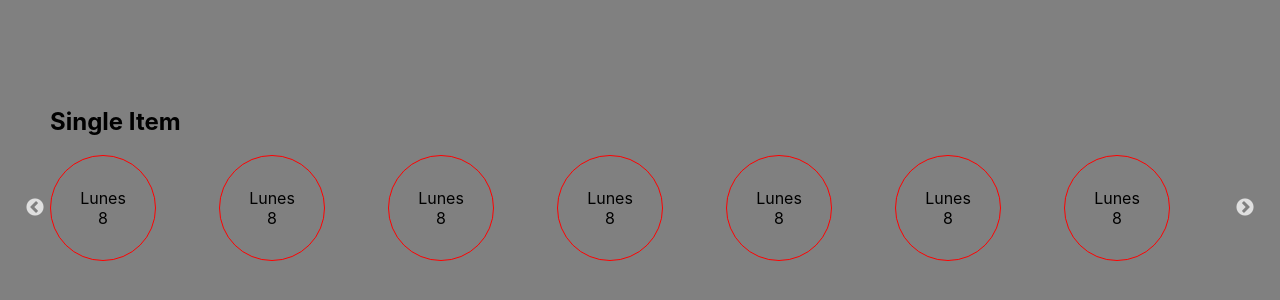
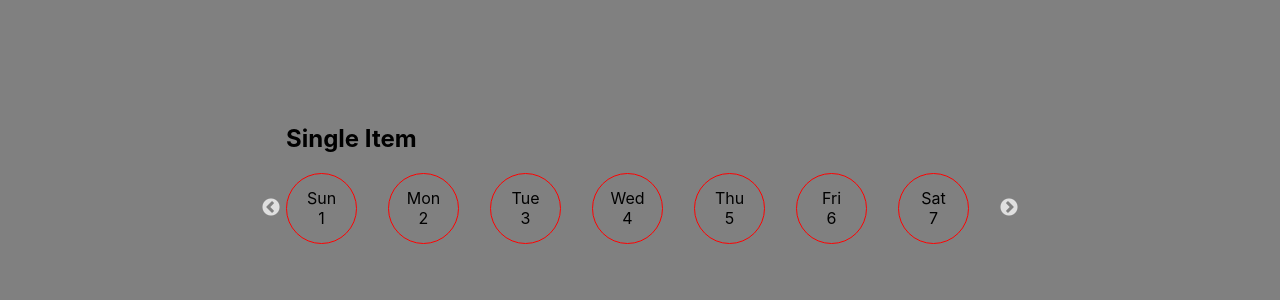
Before and after one commit to Peererxon/ergeon-calendar-test, a React (Create React App) app: page / in a window 1280 px wide. Shown: the part 276-576 px from the top of the page. Built offline with nearby package versions, Linux system fonts and the light colour scheme.

Commit message:
IMP: starting to work with dates
- Creating array with all of the day in the actual month
- Creating object for each day to supply the calendarItem container
- Iterating through ItemCalendar and sending props
- creating interfaces for day object

```diff
--- a/package.json
+++ b/package.json
@@ -10,6 +10,7 @@
     "@types/node": "^16.11.32",
     "@types/react": "^18.0.8",
     "@types/react-dom": "^18.0.3",
+    "date-fns": "^2.28.0",
     "react": "^18.1.0",
     "react-dom": "^18.1.0",
     "react-scripts": "5.0.1",
--- a/src/App.tsx
+++ b/src/App.tsx
@@ -1,11 +1,11 @@
-import { SlockCarousel } from "./components/SlickCarousel";
+import { Calendar } from "./container/Calendar";
 import './App.css';
 import "slick-carousel/slick/slick.css";
 import "slick-carousel/slick/slick-theme.css";
 function App() {
   return (
     <div className="App">
-      <SlockCarousel />
+      <Calendar />
     </div>
   );
 }
--- a/src/components/CalendarItem.tsx
+++ b/src/components/CalendarItem.tsx
@@ -1,14 +1,15 @@
 
+import { CalendarDay } from '../interfaces/CalendarDay';
 import './styles/CalendarItem.css';
 
-export const CalendarItem = () => {
+export const CalendarItem = ({ dayName, dayNumber }: CalendarDay ) => {
   return (
     <div className="calendarDay">
         <span className="calendarDay__dayTitle">
-            <time>Lunes</time>
+            <time> {dayName} </time>
         </span>
         <span className="calendarDay__dayNumber">
-            <time>8</time>
+            <time> {dayNumber} </time>
         </span>
     </div>
   )
--- a/src/components/SlickCarousel.tsx
+++ /dev/null
@@ -1,33 +0,0 @@
-import Slider, { Settings } from "react-slick";
-import { CalendarItem } from "./CalendarItem";
-export const SlockCarousel = () => {
-    const settings: Settings = {
-      dots: false,
-      infinite: true,
-      speed: 500,
-      slidesToShow: 7,
-      slidesToScroll: 7,
-      arrows: true,
-    };
-    return (
-      <div className="container">
-        <h2> Single Item</h2>
-        <Slider {...settings}>
-                <CalendarItem />
-                <CalendarItem />
-                <CalendarItem />
-                <CalendarItem />
-                <CalendarItem />
-                <CalendarItem />
-                <CalendarItem />
-                <CalendarItem />
-                <CalendarItem />
-                <CalendarItem />
-                <CalendarItem />
-                <CalendarItem />
-                <CalendarItem />
-                <CalendarItem />
-        </Slider>
-      </div>
-    );
-}
--- a/src/components/styles/CalendarItem.css
+++ b/src/components/styles/CalendarItem.css
@@ -5,8 +5,8 @@
     flex-direction: column;
     justify-content: center;
     align-items: center;
-    height: 80px;
-    width: 80px;
+    height: 45px;
+    width: 45px;
     border-color: lightblue;
     border: 1px solid red;
 }
--- /dev/null
+++ b/src/container/Calendar.tsx
@@ -0,0 +1,44 @@
+import { addDays, format, lastDayOfMonth } from "date-fns";
+import Slider, { Settings } from "react-slick";
+import { CalendarDay } from "../interfaces/CalendarDay";
+import { CalendarItem } from "../components/CalendarItem";
+import { getFirstDayOfMonth } from "../utils/firstDayMonth";
+import './styles/Calendar.css';
+export const Calendar = () => {
+    const date = new Date();
+    const firstDayCurrentMonth = getFirstDayOfMonth(
+    date.getFullYear(),
+    date.getMonth(),
+    );
+    const todayNumber = parseInt( format( date, 'e' ) )
+    //const result = getDaysInMonth(new Date()) // number of days in the actual month
+    // new
+    const lastDay = parseInt(format(lastDayOfMonth(date), 'd'))
+    const actualMonthDays = [  ]
+    for (let dayIndex = 0; dayIndex < lastDay; dayIndex++) {
+        //const day = format(addDays(firstDayCurrentMonth, dayIndex), 'EEE/d/MMMM') // Sun/1/May
+        const day: CalendarDay = {
+            dayName: format(addDays(firstDayCurrentMonth, dayIndex), 'EEE'),
+            dayNumber: format(addDays(firstDayCurrentMonth, dayIndex), 'd')
+        }
+        actualMonthDays.push(day)
+    }
+    const settings: Settings = {
+      dots: false,
+      infinite: true,
+      speed: 500,
+      slidesToShow: 7,
+      slidesToScroll: 7,
+      arrows: true,
+    };
+    return (
+      <div className="container">
+        <h2> Single Item</h2>
+        <Slider {...settings}>
+            {
+                    actualMonthDays.map((day, index) => <CalendarItem {...day} key={ day.dayName + day.dayNumber }/> )
+            }
+        </Slider>
+      </div>
+    );
+}
--- /dev/null
+++ b/src/container/styles/Calendar.css
@@ -0,0 +1,4 @@
+.container {
+    width: 60%;
+    margin: auto;
+}
--- /dev/null
+++ b/src/interfaces/CalendarDay.ts
@@ -0,0 +1,4 @@
+export interface CalendarDay {
+    dayName: string
+    dayNumber: string
+}
--- /dev/null
+++ b/src/utils/firstDayMonth.ts
@@ -0,0 +1,3 @@
+export function getFirstDayOfMonth(year: number, month: number) {
+    return new Date(year, month, 1);
+}
```
Also changed, not shown: 1 other file (tests, documents, lock files or other folders).
